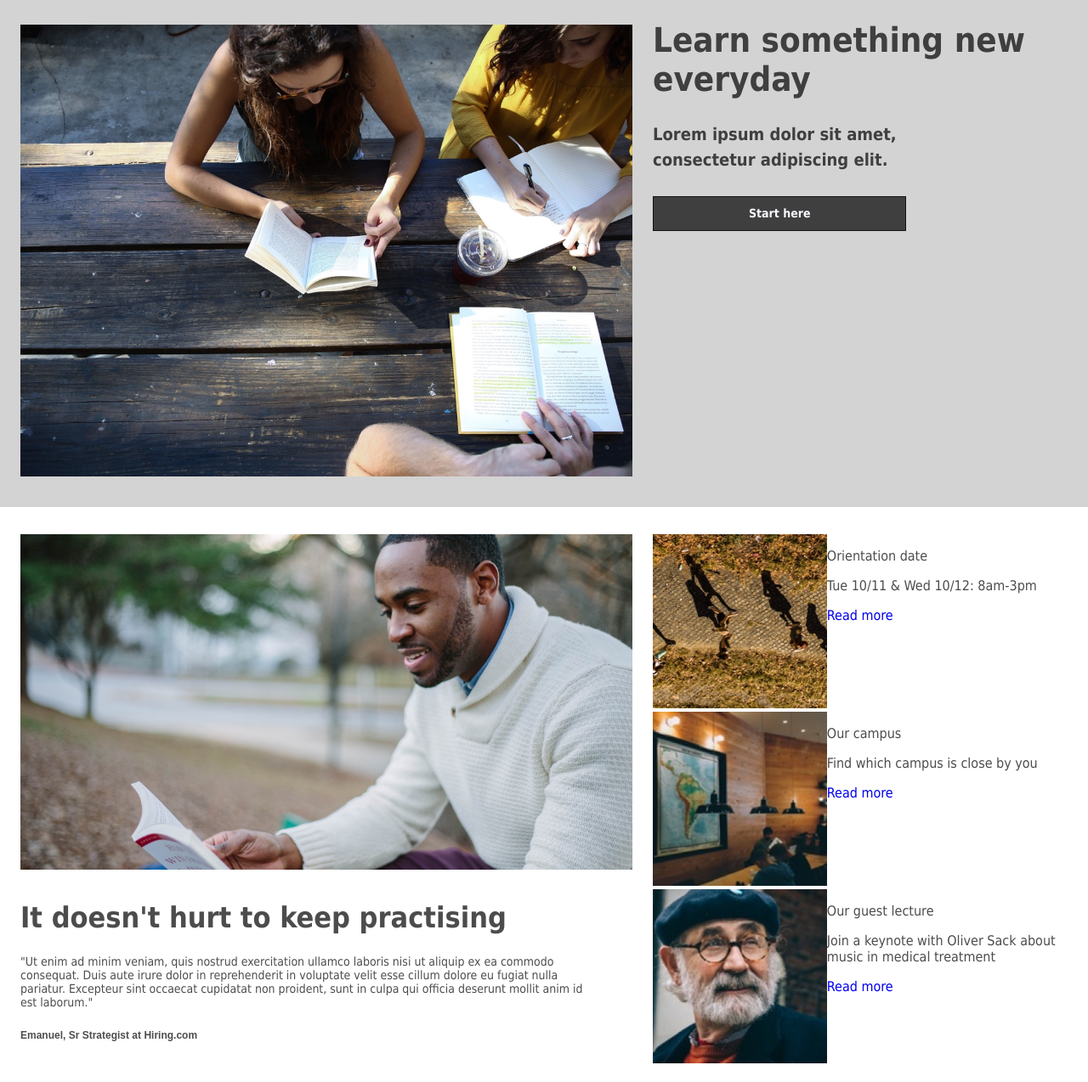
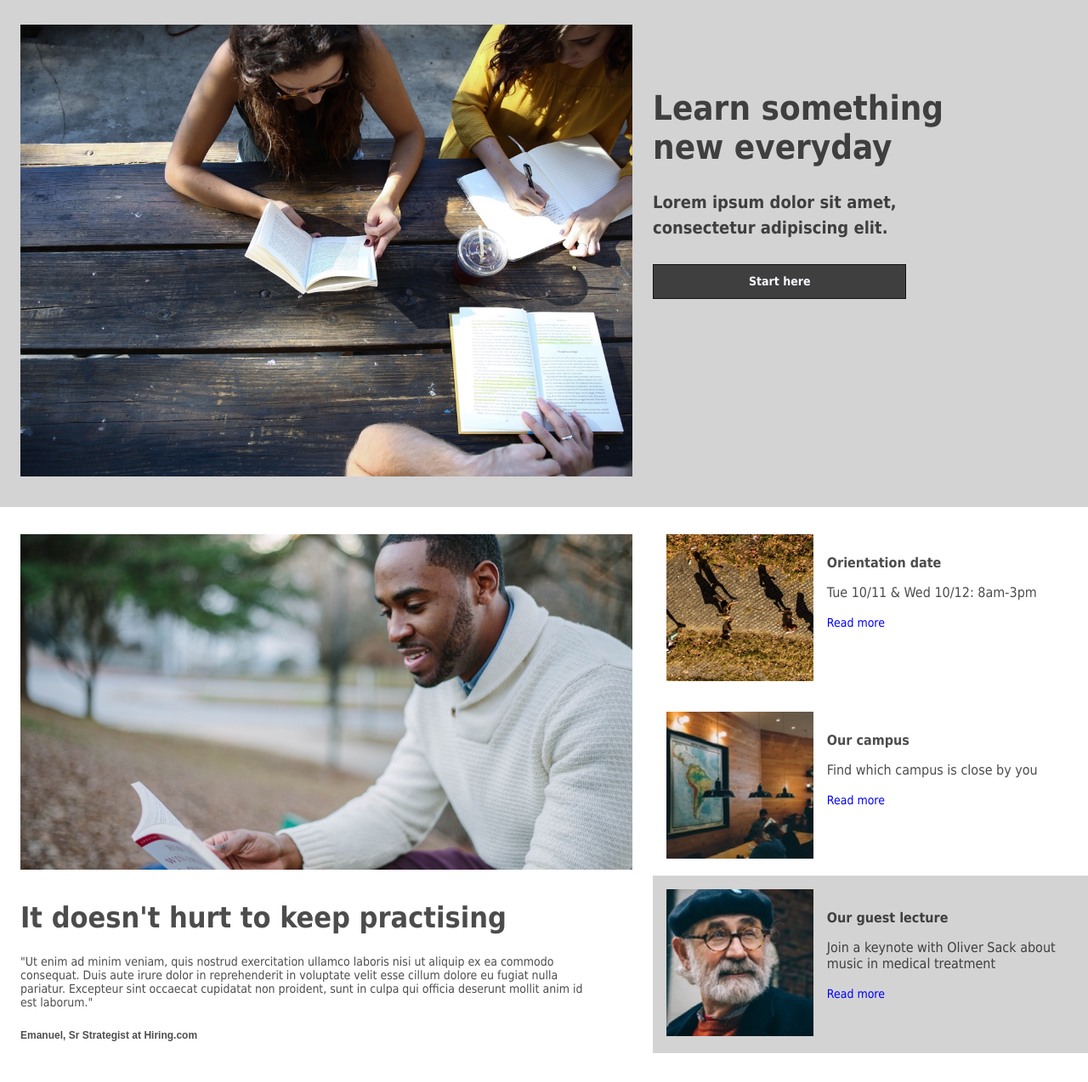
Before and after one commit to Magdalabno/Colmaracademy, a plain HTML site: page index.html in a window 1280 px wide. Shown: the part 67-1341 px from the top of the page at 85% size. Drawn offline with Linux system fonts and the light colour scheme.

Commit message:
Ending information

```diff
--- a/index.html
+++ b/index.html
@@ -26,7 +26,7 @@
                     <img src="resources/images/banner.jpg" alt="Studying people">
                 </div>
                 <div class="starttext">
-                    <h1>Learn something new everyday</h1>
+                    <h1>Learn something<br>new everyday</h1>
                     <p>Lorem ipsum dolor sit amet,<br>
                         consectetur adipiscing elit.</p>
                     <br>
@@ -63,7 +63,7 @@
                             <a class="read" href="#">Read more</a>
                         </div>
                     </div>
-                    <div class="infimg">
+                    <div class="infimg guest">
                         <div class="infimgleft">
                             <img src="resources/images/information-guest-lecture.jpg">
                         </div>
--- a/resources/style.css
+++ b/resources/style.css
@@ -27,7 +27,7 @@ nav {
 }
 .menu a:hover {
     text-decoration: underline;
-    transition: 0.7s;
+    transition: 0.4s;
 }
 ul {
     list-style: none;
@@ -65,7 +65,9 @@ li {
 }
 .starttext {
     width: 40%;
-
+}
+.starttext h1 {
+    padding-top: 80px;
 }
 .starttext p {
     font-size: 1.25rem;
@@ -114,7 +116,7 @@ li {
 }
 .informationright {
     width: 40%;
-    padding-top: 2rem;
+    padding-top: 1rem;
 }
 .infimg {
     display: flex;
@@ -129,3 +131,17 @@ li {
 .infimgright {
     width: 60%;
 }
+.infimgleft img {
+    padding: 1rem;
+}
+.title {
+    margin-top: 2.5rem;
+    font-weight: bold;
+}
+.read {
+    font-size: 0.875rem;
+    color: blue;
+}
+.guest {
+    background-color: lightgray;
+}
```
